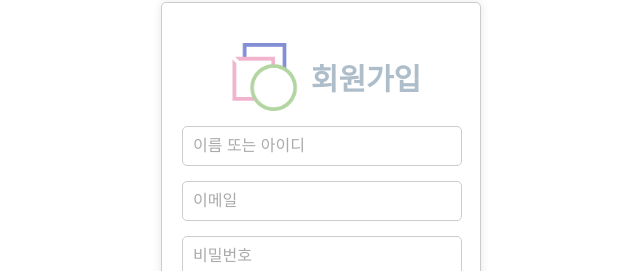
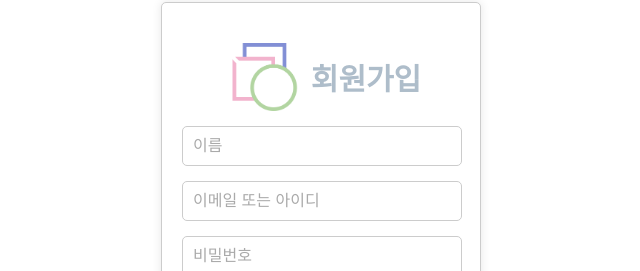
Before and after one commit to SoftwareEngineering-jnu1/AgileSupportProgram, a React (Create React App) app: page /signup in a window 1280 px wide. Shown: the part 98-369 px from the top of the page, without its empty margins (319-959 px from the left). Built offline with nearby package versions, Linux system fonts and the light colour scheme; a web font is replaced by a local one.

Commit message:
로그인 회원가입 백엔드  통신 구현

```diff
--- a/src/pages/LoginPage/index.tsx
+++ b/src/pages/LoginPage/index.tsx
@@ -1,6 +1,7 @@
-import React, { useState} from "react";
+import React, { useState, useEffect} from "react";
 import { useNavigate } from 'react-router-dom';
 import styles from "./Login.module.css";
+import { fetchInstance } from "@api/instance";
 
 interface LoginProps {
   username: string;
@@ -23,9 +24,19 @@ const LoginPage: React.FC = () => {
   };
   const handleSubmit = (e: React.FormEvent) => {
     e.preventDefault();
-    console.log('Username:', form.username);
-    console.log('Passord:', form.password);
-    navigate('/boardpage');
+    fetchInstance
+      .post<LoginProps[]>(`/login`,
+        {emailId: form.username, password: form.password},
+      )
+      .then((response) => {
+        console.log("Form Data:", form);
+        console.log("로그인 성공", response.data)
+        navigate('/boardpage');
+      })
+      .catch((error) => {
+        alert("계정이 존재하지 않거나 비밀번호가 일치하지 않습니다.")
+        console.log("로그인 실패")
+      });
   };
 
   return (
@@ -44,7 +55,7 @@ const LoginPage: React.FC = () => {
         value={form.username}
         onChange={handleChange}
         className={styles.input}
-        placeholder="아이디"
+        placeholder="이메일 또는 아이디"
         />
       </div>
       <div className={styles.div}>
--- a/src/pages/SignUpPage/index.tsx
+++ b/src/pages/SignUpPage/index.tsx
@@ -1,10 +1,11 @@
-import React, { useState } from "react";
+import React, { useState, useEffect } from "react";
 import { useNavigate } from "react-router-dom";
 import style from "./SignUp.module.css";
+import { fetchInstance } from "@api/instance";
 
 interface SignupProps {
   username: string;
-  emailOrphone: string;
+  email: string;
   password: string;
   confirmpassword: string;
 }
@@ -12,12 +13,13 @@ interface SignupProps {
 const SignUpPage: React.FC = () => {
   const [form, setFrom] = useState<SignupProps>({
     username: "",
-    emailOrphone: "",
+    email: "",
     password: "",
     confirmpassword: "",
   });
+
+
   const navigate = useNavigate();
-
   const handleChange = (e: React.ChangeEvent<HTMLInputElement>) => {
     setFrom({
       ...form,
@@ -25,15 +27,25 @@ const SignUpPage: React.FC = () => {
     });
   };
 
-  const handleSubmit = (e: React.FormEvent) => {
+  const handleSubmit = async (e: React.FormEvent) => {
     e.preventDefault();
     if (form.password !== form.confirmpassword) {
       alert("비밀번호가 일치하지 않습니다!");
       return;
     }
-    console.log("Form Data:", form);
-    alert("회원가입이 완료되었습니다!");
-    navigate("/login");
+    fetchInstance
+      .post<SignupProps[]>(`/join`,
+        {username: form.username, emailId: form.email, password: form.password},
+      )
+      .then((response) => {
+        console.log("Form Data:", form);
+        console.log("회원가입 성공", response.data)
+        alert("회원가입이 완료되었습니다!");
+      navigate("/login");
+      })
+      .catch((error) => {
+        console.log("회원가입 실패")
+      });
   };
 
   return (
@@ -51,19 +63,19 @@ const SignUpPage: React.FC = () => {
         value={form.username}
         onChange={handleChange}
         className={style.input}
-        placeholder="이름 또는 아이디"
+        placeholder="이름"
         required/>
     </div>
     <div className={style.div}>
-      <label className={style.label} htmlFor="emailOrPhone"></label>
+      <label className={style.label} htmlFor="email"></label>
       <input
         type="text"
-        id="emailOrphone"
-        name="emailOrphone"
-        value={form.emailOrphone}
+        id="email"
+        name="email"
+        value={form.email}
         onChange={handleChange}
         className={style.input}
-        placeholder="이메일"
+        placeholder="이메일 또는 아이디"
         required/>
     </div>
     <div className={style.div}>
```
Also changed, not shown: 1 other file (tests, documents, lock files or other folders).
